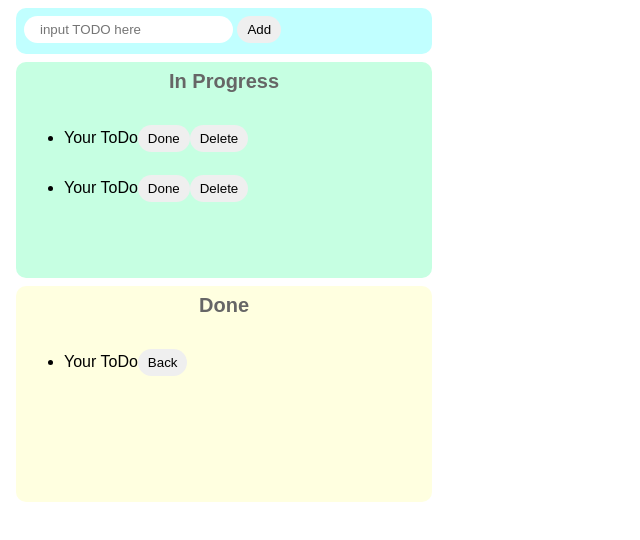
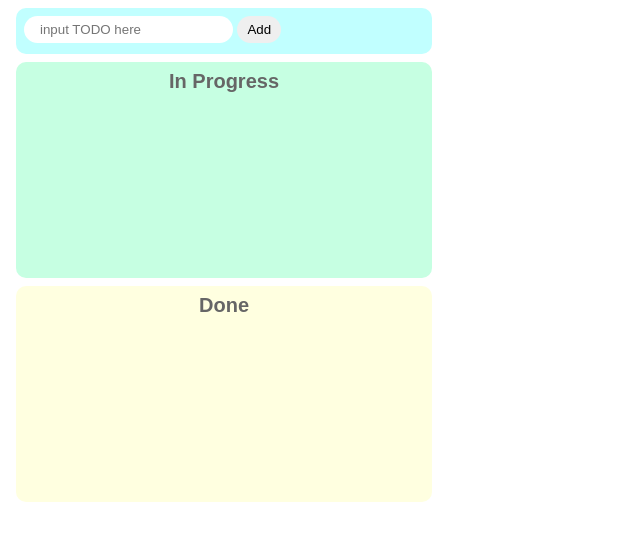
Before and after one commit to hirooutdoor/todo-only-js, a website built with Parcel: page index.html in a window 1280 px wide. Shown: the whole page, without its empty margins (0-640 px from the left). Built offline with nearby package versions, Linux system fonts and the light colour scheme.

Commit message:
delete the presudo-lists from index.html

```diff
--- a/index.html
+++ b/index.html
@@ -13,34 +13,12 @@
 
     <div class="inProgress-area">
       <p class="title">In Progress</p>
-      <ul id="inProgress-list">
-        <li>
-          <div class="list-row">
-            <p>Your ToDo</p>
-            <button>Done</button>
-            <button>Delete</button>
-          </div>
-        </li>
-        <li>
-          <div class="list-row">
-            <p>Your ToDo</p>
-            <button>Done</button>
-            <button>Delete</button>
-          </div>
-        </li>
-      </ul>
+      <ul id="inProgress-list"></ul>
     </div>
 
     <div class="complete-area">
       <p class="title">Done</p>
-      <ul id="complete-area">
-        <li>
-          <div class="list-row">
-            <p>Your ToDo</p>
-            <button>Back</button>
-          </div>
-        </li>
-      </ul>
+      <ul id="complete-area"></ul>
     </div>
 
     <script src="src/index.js"></script>
```
